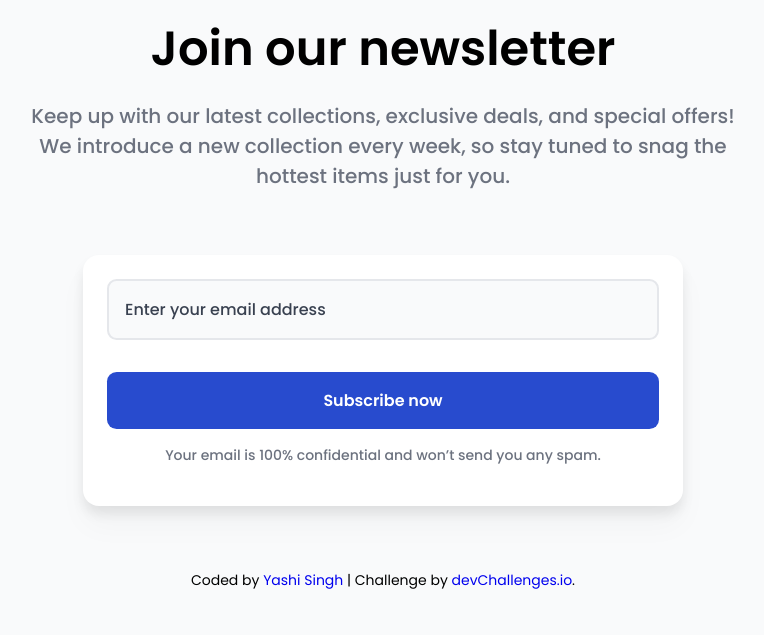
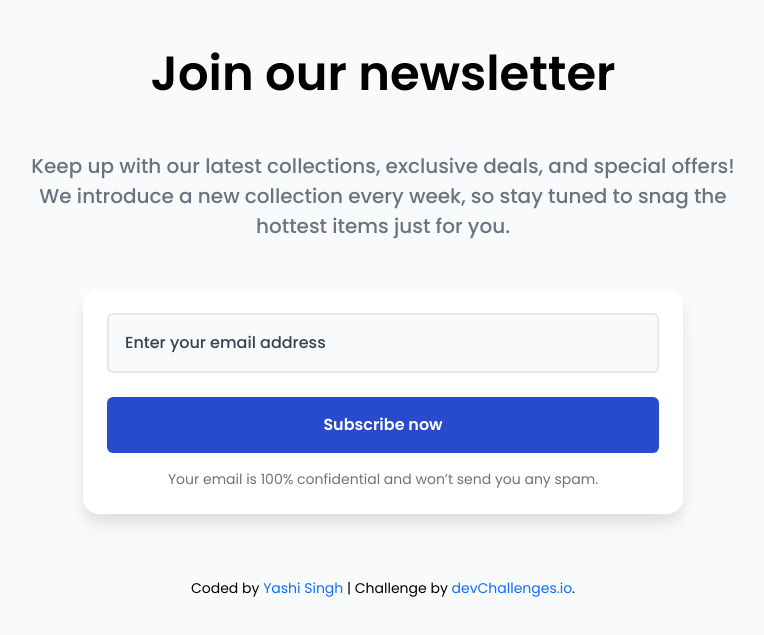
Before and after one commit to Yashi-Singh-9/Join-Our-Newsletter, a plain HTML site: page index.html in a window 1280 px wide. Shown: the part 139-774 px from the top of the page, without its empty margins (257-1021 px from the left). Drawn offline with nearby package versions, Linux system fonts and the light colour scheme.

Commit message:
Done with Bootstrap

```diff
--- a/index.html
+++ b/index.html
@@ -15,39 +15,41 @@
 
     <link
       rel="icon"
-      href="resources/favicon.ico"
+      href="resources/images/favicon.ico"
       type="image/x-icon"
       sizes="96x96"
     />
 
     <link
     rel="stylesheet"
-    href="style.css"
+    href="resources/style/style.css"
     />
+
+    <link href="https://cdn.jsdelivr.net/npm/bootstrap@5.3.3/dist/css/bootstrap.min.css" rel="stylesheet" integrity="sha384-QWTKZyjpPEjISv5WaRU9OFeRpok6YctnYmDr5pNlyT2bRjXh0JMhjY6hW+ALEwIH" crossorigin="anonymous">
 
     <title>Join Our Newsletter | devChallenges.io</title>
   </head>
   <body>
     <main>
-      <img src="resources/logo.svg" alt="">
-      <h1>Join our newsletter</h1>
-      <p>Keep up with our latest collections, exclusive deals, and special offers! We introduce a new collection every week, so stay tuned to snag the hottest items just for you.</p>
+      <img src="resources/images/logo.svg" alt="Logo" class="d-block mx-auto mb-5">
+      <h1 class="text-center mb-5 fw-semibold">Join our newsletter</h1>
+      <p class="fw-medium mx-auto mb-5 w-100 text-center">Keep up with our latest collections, exclusive deals, and special offers! We introduce a new collection every week, so stay tuned to snag the hottest items just for you.</p>
 
-      <section class="newsletter-container">
-        <input type="email" name="email" id="email" placeholder="Enter your email address" autocomplete="off">
-        <span class="error"></span>
-        <span class="spam"></span>
-        <button>Subscribe now</button>
-        <span class="spam">Your email is 100% confidential and won’t send you any spam.</span>
+      <section class="newsletter-container w-100 rounded-4 m-auto p-4">
+        <input type="email" name="email" id="email" placeholder="Enter your email address" autocomplete="off" class="p-3 w-100 rounded-2 fw-medium mb-2">
+        <span class="error text-danger fst-italic d-block fw-medium"></span>
+        <span class="spam d-block mb-3 fst-italic text-success fw-medium"></span>
+        <button class="p-3 w-100 rounded-2 border-0 fw-semibold mb-3">Subscribe now</button>
+        <span class="spam text-center d-block">Your email is 100% confidential and won’t send you any spam.</span>
       </section>
     </main>
 
-    <footer>
+    <footer class="text-center mb-3">
       Coded by
-      <a href="https://www.linkedin.com/in/yashi-singh-b4143a246">Yashi Singh</a>
+      <a href="https://www.linkedin.com/in/yashi-singh-b4143a246" target="_blank" class="text-decoration-none">Yashi Singh</a>
       | Challenge by
-      <a href="https://www.devchallenges.io?ref=challenge" target="_blank">devChallenges.io</a>.
+      <a href="https://www.devchallenges.io?ref=challenge" target="_blank" class="text-decoration-none">devChallenges.io</a>.
     </footer>
-    <script src="script.js"></script>
+    <script src="resources/script/script.js"></script>
   </body>
 </html>
--- a/style.css
+++ b/resources/style/style.css
@@ -17,9 +17,9 @@
 }
 
 body {
-    font-family: 'Poppins', sans-serif;
-    background-color: var(--off-white);
-    color: var(--pure-black);
+    font-family: 'Poppins', sans-serif !important;
+    background-color: var(--off-white) !important;
+    color: var(--pure-black) !important;
 }
 
 main {
@@ -28,87 +28,49 @@ main {
 
 main img {
     display: block;
-    margin: 20px auto;
-    margin-bottom: 1rem;
+    margin-top: 20px;
 }
 
 main h1 {
     font-size: 3rem;
-    text-align: center;
-    font-weight: 600;
-    margin-bottom: 1rem;
 }
 
 main p {
-    font-weight: 500;
     font-size: 1.25rem;
     color: var(--cool-slate);
-    margin: 0 auto;
     max-width: 740px;
-    width: 100%;
-    text-align: center;
-    margin-bottom: 4rem;
 }
 
 main .newsletter-container {
     max-width: 600px;
-    width: 100%;
     background-color: var(--pure-white);
-    padding: 1.5rem;
-    border-radius: 1rem;
-    margin: 0 auto;
     box-shadow: 0px 20px 30px 0px rgba(0, 0, 0, 0.03), 0px 8px 12px 0px rgba(0, 0, 0, 0.08);
 }
 
 main .newsletter-container input {
-    padding: 1rem;
-    width: 100%;
-    border-radius: 0.6rem;
     border: 2px solid var(--light-gray);
     background-color: var(--off-white);
     color: var(--dark-slate);
-    font-weight: 500;
-    font-family: inherit;
     font-size: 1rem;
     outline: none;
     cursor: pointer;
-    margin-bottom: 1rem;
 }
 
 main .newsletter-container input::placeholder {
     color: var(--dark-slate);
-    font-weight: 500;
 }
 
-main .newsletter-container .error {
-    font-style: italic;
-    font-size: 0.875rem;
-    margin-bottom: 0.6rem;
-    display: block;
-    color: red;
-}
-
+main .newsletter-container .error,
 main .newsletter-container .spam {
     font-size: 0.875rem;
-    text-align: center;
-    display: block;
-    margin-bottom: 1rem;
-    font-weight: 500;
 }
 
 main .newsletter-container button {
-    padding: 1rem;
-    width: 100%;
-    border-radius: 0.6rem;
-    border: none;
     background-color: var(--royal-blue);
     color: var(--pure-white);
-    font-weight: 600;
-    font-family: inherit;
     font-size: 1rem;
     outline: none;
     cursor: pointer;
-    margin-bottom: 1rem;
     transition: 0.2s ease;
 }
 
@@ -117,19 +79,9 @@ main .newsletter-container button:hover {
 }
 
 main .newsletter-container .spam {
-    font-size: 0.875rem;
-    text-align: center;
-    display: block;
     color: var(--cool-slate);
 }
 
 footer {
-    text-align: center;
     font-size: 0.875rem;
-    margin-bottom: 1rem;
 }
-
-footer a,
-footer a:visited {
-    text-decoration: none;
-}
```
Also changed, not shown: resources/images/favicon.ico (renamed from resources/favicon.ico), resources/images/logo.svg (renamed from resources/logo.svg), resources/script/script.js (renamed from script.js), 1 other file.
